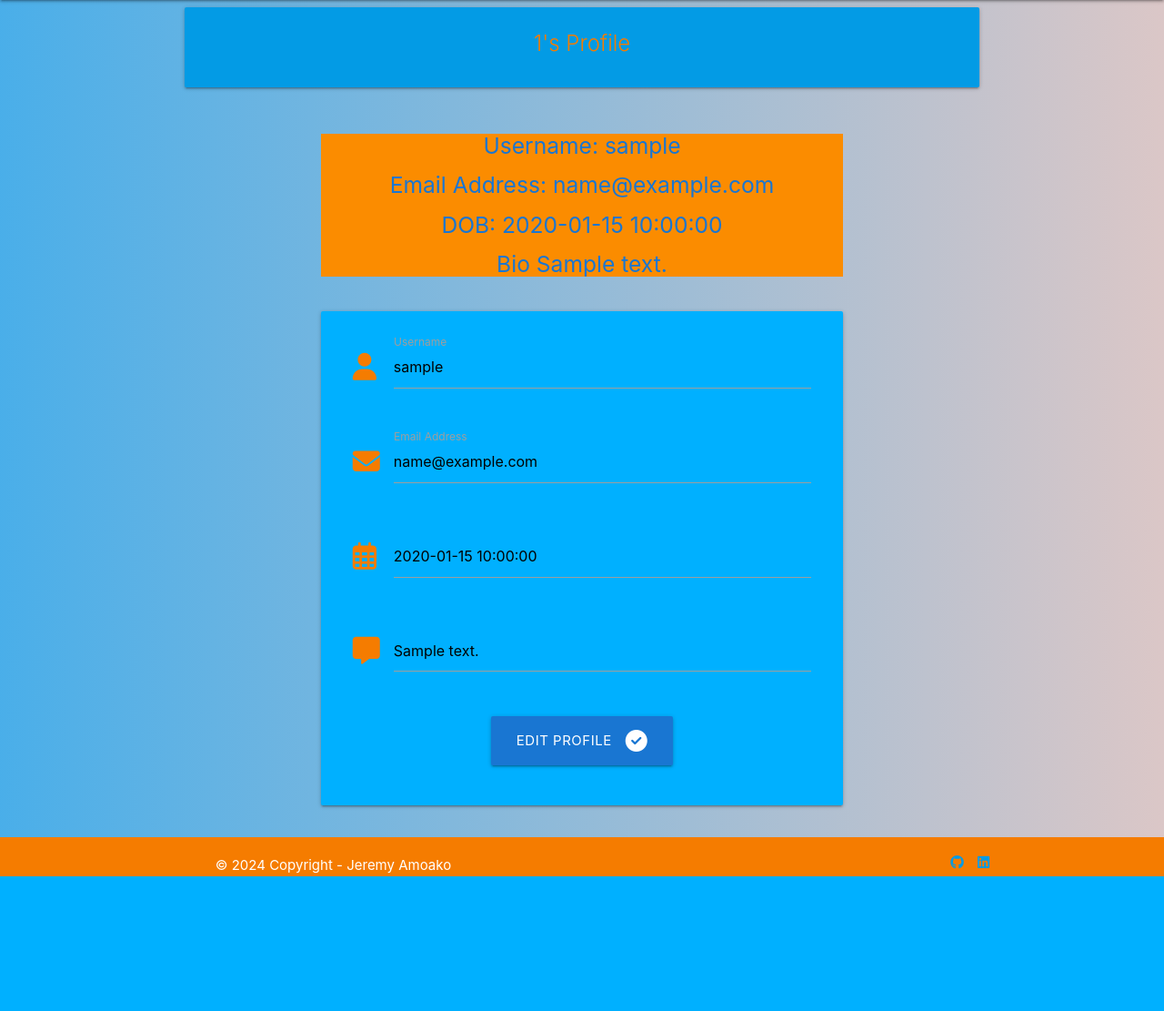
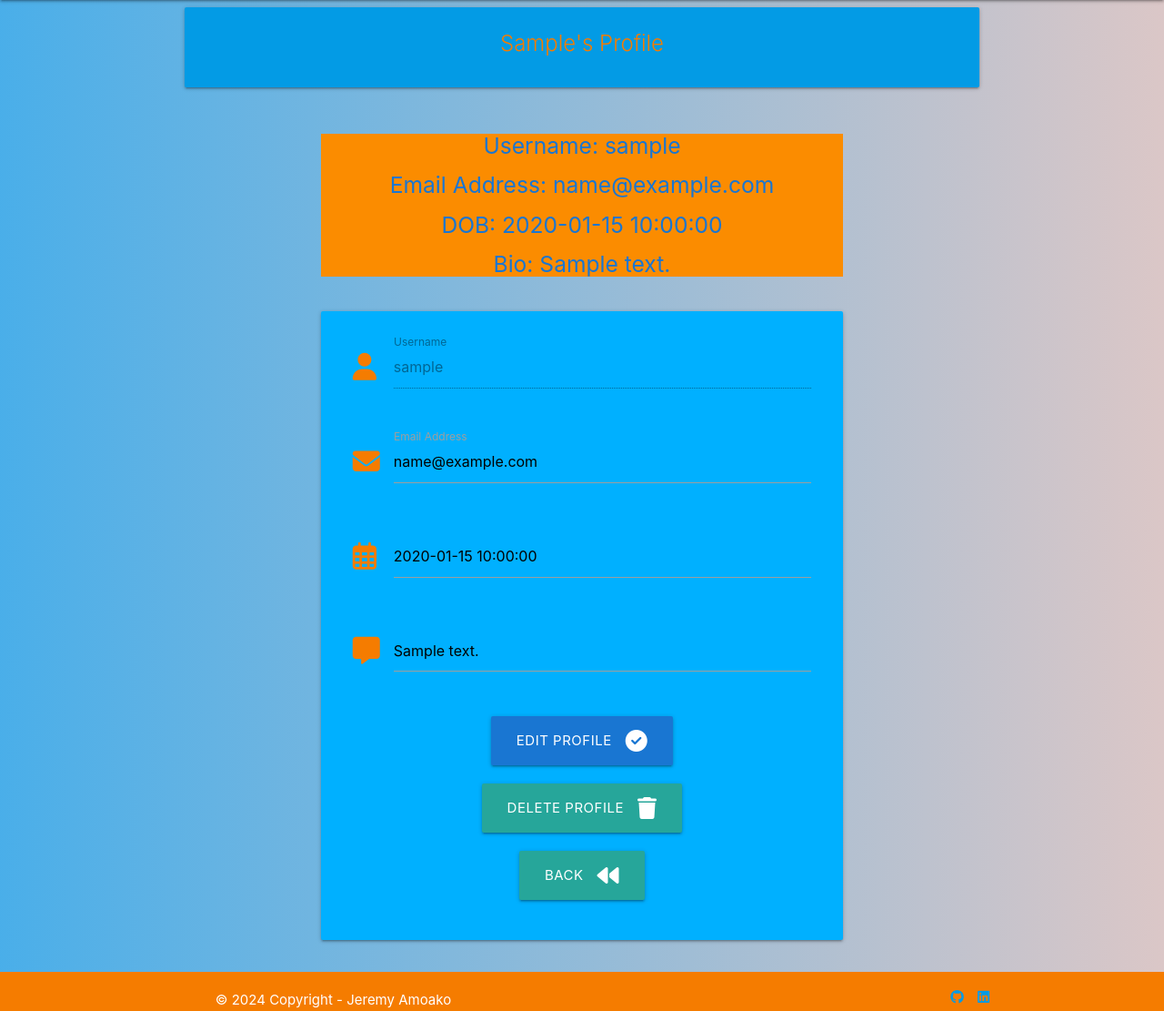
Before and after one commit to JeyAsare/fithub, a Flask app: a page that uses templates/edit_profile.html in a window 1280 px wide. Shown: the part 64-1175 px from the top of the page at 91% size. Before the commit the page ends 1027 px from the top, so only its background shows below. Run offline with Flask 3, Linux system fonts and the light colour scheme; the visitor is signed in with stand-in values (Sample User, id 1); a database or web service that is not in the repository returns one stand-in record (values such as "Sample title"); some libraries are stand-ins or nearby versions.

Commit message:
created functionality for delete_profile route

```diff
--- a/app.py
+++ b/app.py
@@ -167,7 +167,8 @@ def edit_post(post_id):
     post = mongo.db.posts.find_one({"_id": ObjectId(post_id)})
     current_rpe_scale = request.form.get("rpe_scale")
     workouts = mongo.db.workouts.find()
-    return render_template("edit_post.html", workouts=workouts, current_rpe_scale=current_rpe_scale, post=post)
+    return render_template("edit_post.html", workouts=workouts,
+    current_rpe_scale=current_rpe_scale, post=post)
 
 
 @app.route("/delete_post/<post_id>")
@@ -181,13 +182,13 @@ def delete_post(post_id):
 @app.route("/profile/<username>", methods=["GET","POST"])
 def profile(username):
     # grab the sessions user's username from the database
-    username = mongo.db.users.find_one(
-        {"username": session["user"]})["username"]
+    user = mongo.db.users.find_one(
+        {"username": session["user"]})
     posts = list(mongo.db.posts.find())
 
     # defensive programming
     if session["user"]:
-        return render_template("profile.html", username=username, posts=posts)
+        return render_template("profile.html", username=username, user=user, posts=posts)
 
     return redirect(url_for('login'))
 
@@ -201,8 +202,30 @@ def community():
 @app.route("/edit_profile<username>", methods=["GET", "POST"])
 def edit_profile(username):
 
-    user = mongo.db.users.find_one({"username": session["user"]})
+    if request.method == "POST":
+
+        edit_profile = {
+            "email_address" : request.form.get("email_address"),
+            "dob" : request.form.get("dob"),
+            "profile_bio" : request.form.get("profile_bio")
+        }
+
+        mongo.db.users.update_one(
+            {"username": session['user']}, {"$set": edit_profile })
+
+    user = mongo.db.users.find_one({
+        "username": session["user"]})
     return render_template("edit_profile.html", username=username, user=user)
+
+@app.route("/delete_profile/<user_id>")
+def delete_profile(user_id):
+
+    mongo.db.users.delete_one({"_id": ObjectId(user_id)})
+    flash("Profile has been deleted")
+    session.pop('user')
+    return redirect(url_for("home"))
+
+
 
 # Run the app if executed directly
 if __name__ == "__main__":
--- a/templates/edit_profile.html
+++ b/templates/edit_profile.html
@@ -4,7 +4,7 @@
         <div class="col s12 center-align">
             <div class="card light-blue darken-1">
               <div class="card-content orange-text text-darken-2">
-                <span class="card-title center-align">{{ username.capitalize() }}'s Profile</span>
+                <span class="card-title center-align">{{ user.username.capitalize() }}'s Profile</span>
               </div>
             </div>
         </div>
@@ -16,7 +16,7 @@
                     <h5>Username: {{ user.username }}</h5>
                     <h5>Email Address: {{ user.email_address }}</h5>
                     <h5>DOB: {{ user.dob }}</h5>
-                    <h5>Bio {{user.profile_bio }}</h5>
+                    <h5>Bio: {{user.profile_bio }}</h5>
                 </div>
             </div>
         </div>
@@ -30,8 +30,7 @@
                     <div class="input-field col s12">
                         <i class="fa-solid fa-user prefix orange-text text-darken-2"></i>
                         <input id="username" name="username"
-                        type="text" class="validate" pattern="^[a-zA-Z0-9]{5,15}$"
-                        minlength="5" maxlength="15" value="{{ user.username }}" required>
+                        type="text" value="{{ user.username }}" disabled>
                         <label for="username">Username</label>
                     </div>
                 </div>
@@ -68,6 +67,26 @@
                         </button>
                     </div>
                 </div>
+                <div class="row">
+                    <div class="col s12 center-align">
+                        <a data-target="delete_profile" class="modal-trigger dark-blue darken-1 btn-large">Delete Profile <i class="fa-solid fa-trash right"></i></a>
+                    </div>
+                </div>
+                <div class="row">
+                    <div class="col s12 center-align">
+                        <a href="{{ url_for('profile', username=session['user'])}}" class="light-red darken-1 btn-large">Back<i class="fa-solid fa-backward right"></i></a>
+                    </div>
+                </div>
+                <div id="delete_profile" class="modal">
+                    <div class="modal-content center-align">
+                      <h4>Are you sure you want to delete profile?</h4>
+                      <p>These changes cannot be reversed</p>
+                    </div>
+                    <div class="modal-footer">
+                      <a href="{{ url_for('delete_profile', user_id=user._id) }}" class="modal-close waves-effect orange text-darken-2 btn">Delete Profile</a>
+                      <a href="#!" class="modal-close waves-effect dark-blue darken-1 btn">Cancel</a>
+                    </div>
+                  </div>
             </div>
         </form>
     </div>
```
Also changed, not shown: templates/profile.html (+6 -6 lines).
